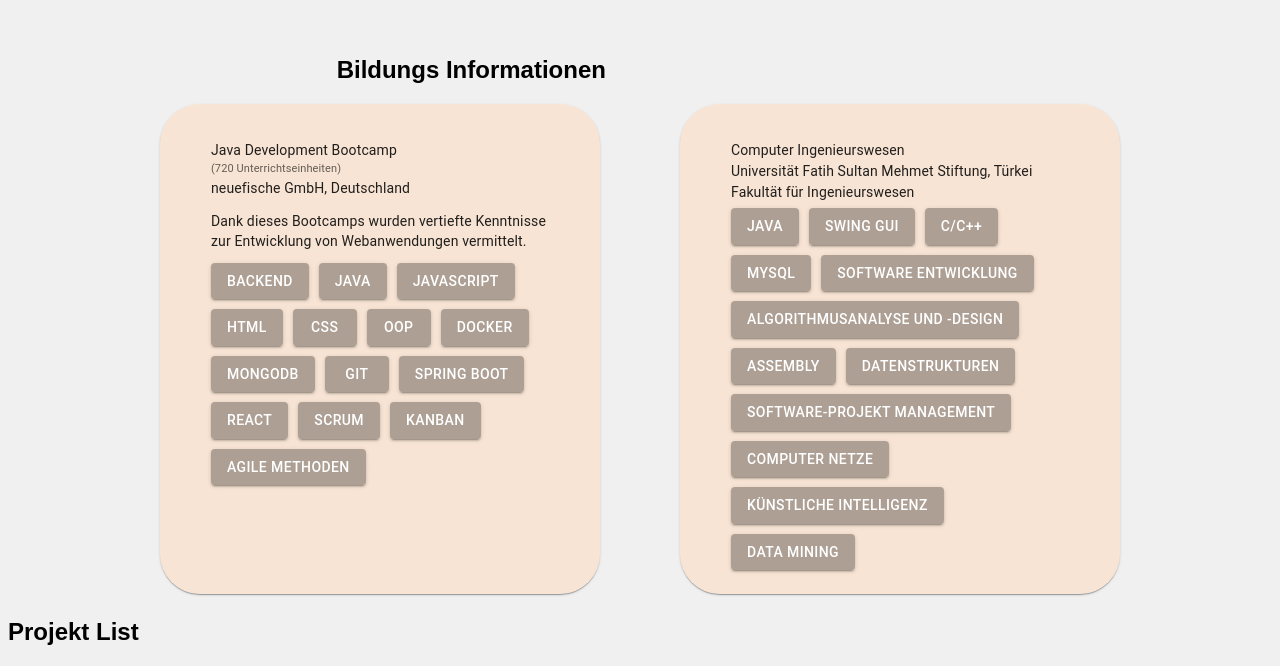
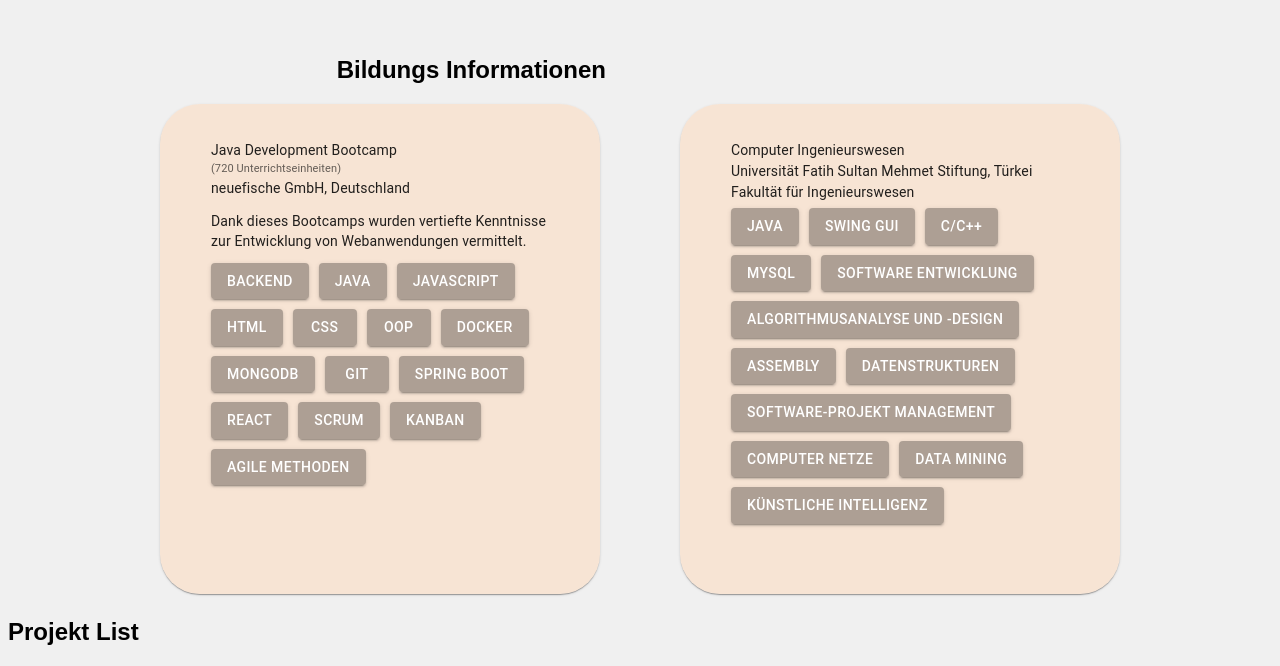
Before and after one commit to betulEZ/portfolio, a React (Vite) app: page / in a window 1280 px wide. Shown: the part 1092-1758 px from the top of the page. Built offline with nearby package versions, Linux system fonts and the light colour scheme.

Commit message:
updated Education

```diff
--- a/src/component/Education.tsx
+++ b/src/component/Education.tsx
@@ -28,9 +28,8 @@ export default function Education(){
         'Datenstrukturen',
         'Software-Projekt Management',
         'Computer Netze',
+        'Data Mining',
         'Künstliche Intelligenz',
-        'Data Mining',
-
     ];
     return(
         <>
```
